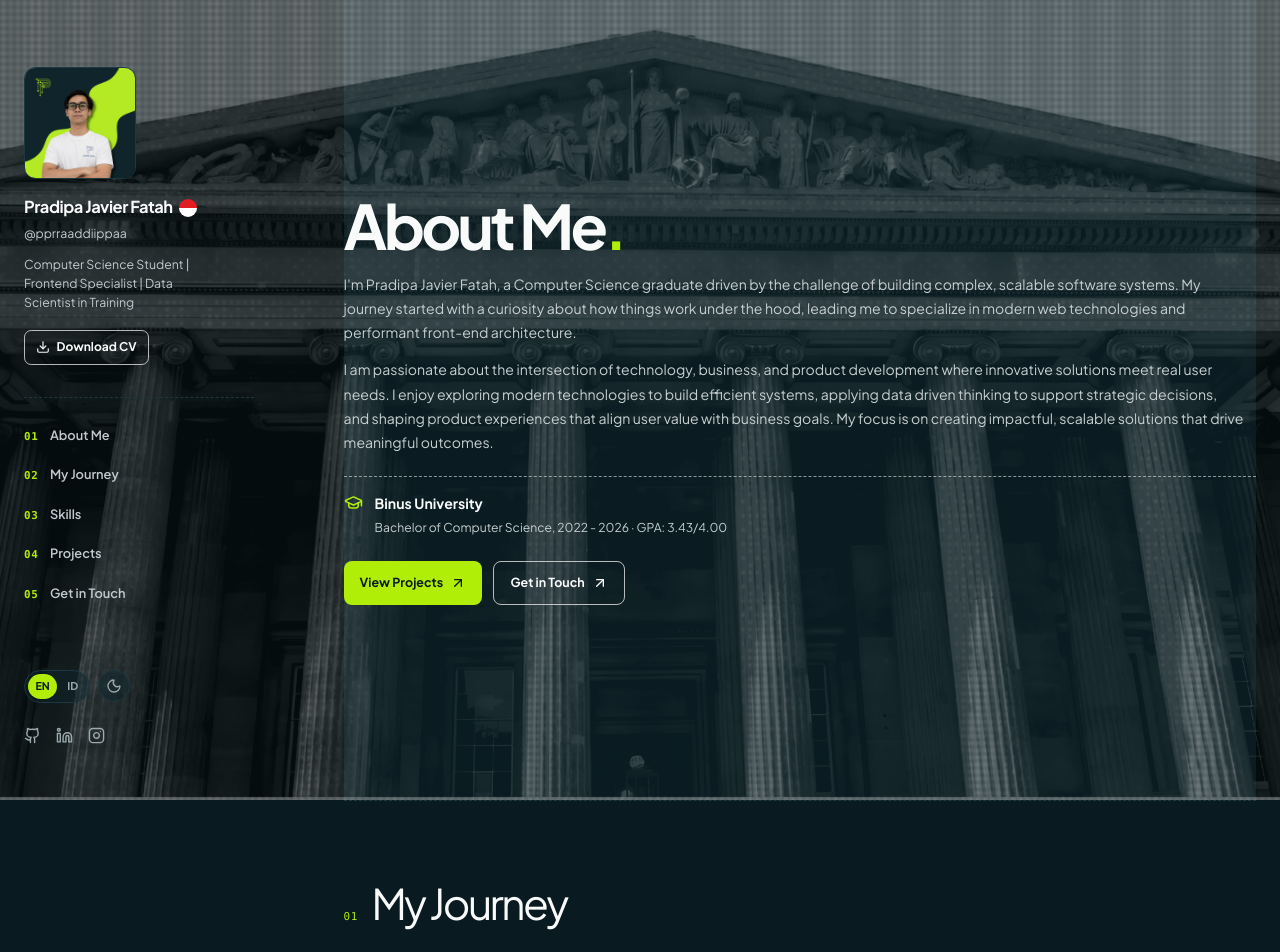
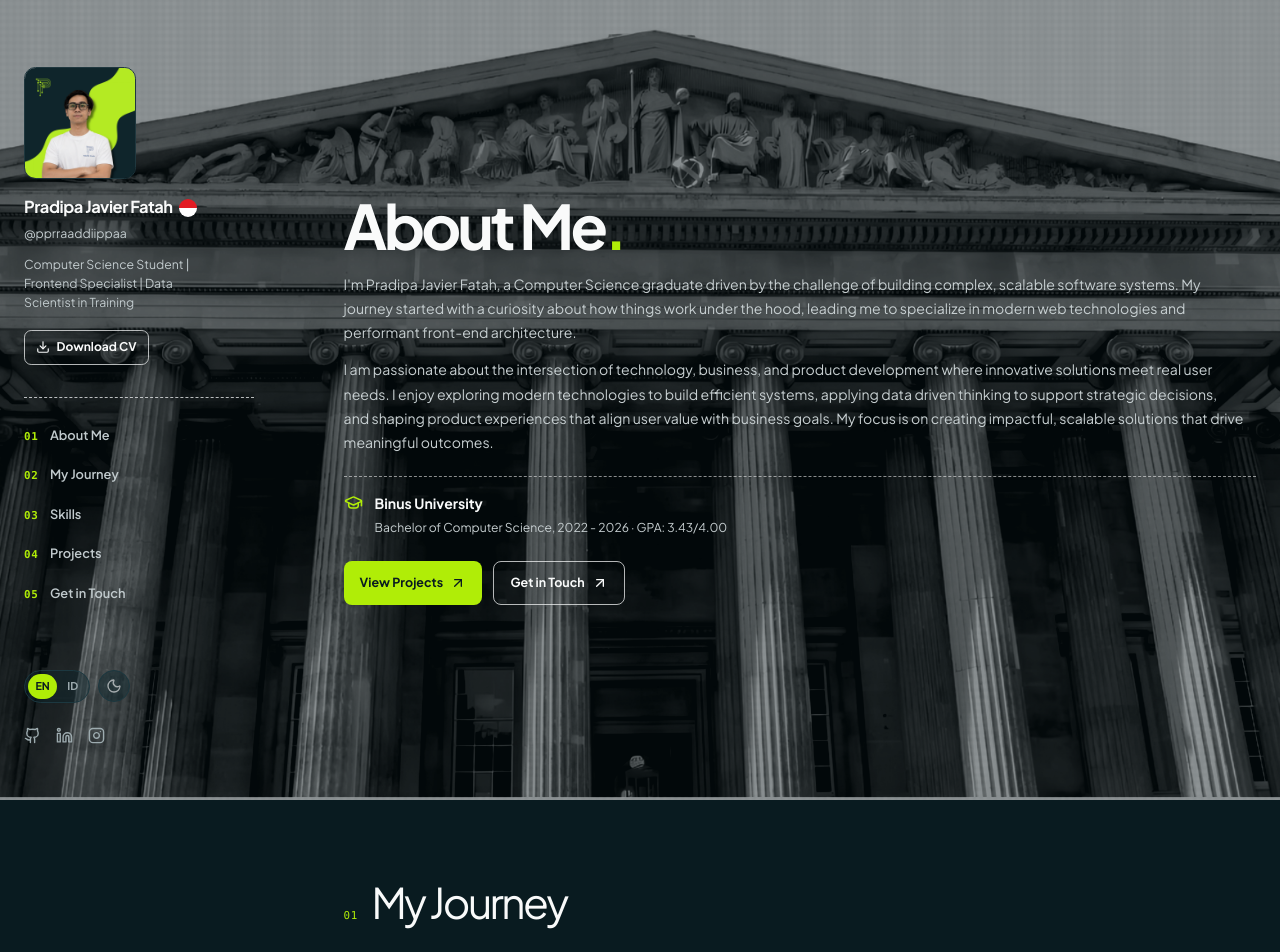
Before and after one commit to PradipaJavierFatah/PradipaPortofolioNextJs, a Next.js app: page / in a window 1280 px wide. Shown: the top 952 px of the page. Built offline with nearby package versions, Linux system fonts and the light colour scheme.

Commit message:
fix: neutralize hero tint and tune dash colors

```diff
--- a/src/app/globals.css
+++ b/src/app/globals.css
@@ -23,6 +23,7 @@
     --input: 193 25% 84%;
     --ring: 76 94% 48%;
     --radius: 0.7rem;
+    --dash-color: 193 35% 42% / 0.62;
     --font-jakarta: "Plus Jakarta Sans", sans-serif;
   }
 
@@ -46,6 +47,7 @@
     --border: 193 40% 18%;
     --input: 193 40% 18%;
     --ring: 76 94% 48%;
+    --dash-color: 193 10% 92% / 0.78;
   }
 
   * {
@@ -197,7 +199,7 @@
   .rail-rule,
   .content-rule {
     height: 0;
-    border-top: 1px dashed hsl(var(--border));
+    border-top: 1px dashed hsl(var(--dash-color));
     background: none;
   }
 
@@ -244,7 +246,7 @@
     right: 0;
     bottom: 0.22rem;
     left: 0;
-    border-top: 1px dashed hsl(var(--primary) / 0.72);
+    border-top: 1px dashed hsl(var(--dash-color));
     opacity: 0;
     transform: scaleX(0);
     transform-origin: left;
@@ -379,9 +381,9 @@
     background-position: center;
     background-size: cover;
     background-repeat: no-repeat;
-    filter: grayscale(1) contrast(1.24) brightness(0.5);
-    opacity: 0.58;
-    mix-blend-mode: screen;
+    filter: grayscale(1) contrast(1.2) brightness(0.76);
+    opacity: 0.68;
+    mix-blend-mode: normal;
     pointer-events: none;
   }
 
@@ -394,9 +396,9 @@
     left: calc(-1 * (230px + clamp(3rem, 7vw, 7rem) + max(1.5rem, (100vw - 1350px) / 2)));
     width: 100vw;
     height: 100%;
-    opacity: 0.18;
+    opacity: 0.08;
     pointer-events: none;
-    mix-blend-mode: screen;
+    mix-blend-mode: normal;
   }
 
   .intro-copy {
@@ -584,7 +586,7 @@
     gap: 0.75rem;
     margin-top: 2rem;
     padding-top: 1.35rem;
-    border-top: 1px dashed hsl(var(--border));
+    border-top: 1px dashed hsl(var(--dash-color));
     color: hsl(var(--primary));
   }
 
@@ -685,7 +687,7 @@
 
   .skill-group {
     padding-top: 1rem;
-    border-top: 1px dashed hsl(var(--border));
+    border-top: 1px dashed hsl(var(--dash-color));
   }
 
   .skill-group-title {
@@ -836,8 +838,8 @@
     gap: 2rem;
     margin: 0;
     padding: clamp(5rem, 10vh, 8rem) 0;
-    border-top: 1px dashed hsl(var(--border));
-    border-bottom: 1px dashed hsl(var(--border));
+    border-top: 1px dashed hsl(var(--dash-color));
+    border-bottom: 1px dashed hsl(var(--dash-color));
     scroll-margin-top: 1.5rem;
   }
 
@@ -887,7 +889,7 @@
     justify-content: space-between;
     min-height: 4.25rem;
     padding: 0 1rem;
-    border-bottom: 1px dashed hsl(var(--border) / 0.82);
+    border-bottom: 1px dashed hsl(var(--dash-color));
     background: hsl(var(--background) / 0.86);
     backdrop-filter: blur(18px);
   }
@@ -928,7 +930,7 @@
     display: none;
     min-height: auto;
     padding: 1.25rem 1rem 1.6rem;
-    border-bottom: 1px dashed hsl(var(--border));
+    border-bottom: 1px dashed hsl(var(--dash-color));
     background: hsl(var(--background) / 0.97);
     box-shadow: 0 18px 40px hsl(193 58% 8% / 0.12);
   }
@@ -973,7 +975,7 @@
   .rail-controls {
     margin-top: 0.9rem;
     padding-top: 0.9rem;
-    border-top: 1px dashed hsl(var(--border));
+    border-top: 1px dashed hsl(var(--dash-color));
   }
 
   .rail-socials {
--- a/src/components/pages/portfolio-home.tsx
+++ b/src/components/pages/portfolio-home.tsx
@@ -157,7 +157,7 @@ export function PortfolioHome() {
                                 animSpeed: { enabled: true, intensity: 80 },
                                 animIntensity: { enabled: true, intensity: 30 },
                                 pfx: {
-                                    chromatic: { enabled: true, intensity: 15 },
+                                    chromatic: { enabled: false, intensity: 0 },
                                 },
                             }}
                         />
@@ -184,8 +184,6 @@ export function PortfolioHome() {
                             </div>
                         </motion.div>
                     </section>
-
-                    <div className="content-rule" />
 
                     <motion.section
                         id="experience"
```
